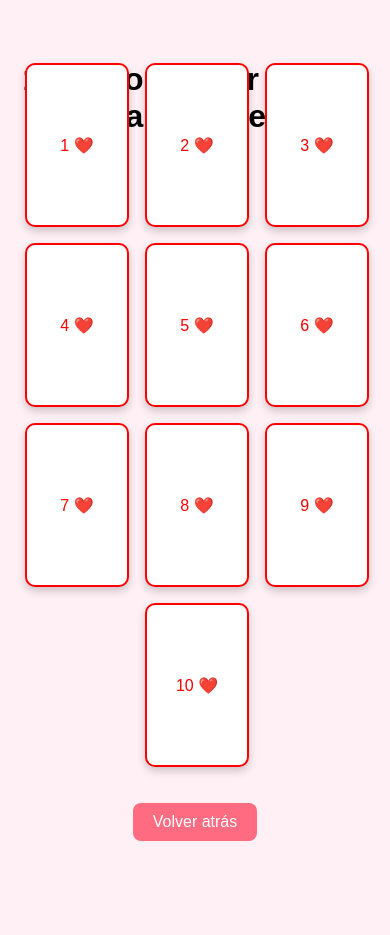
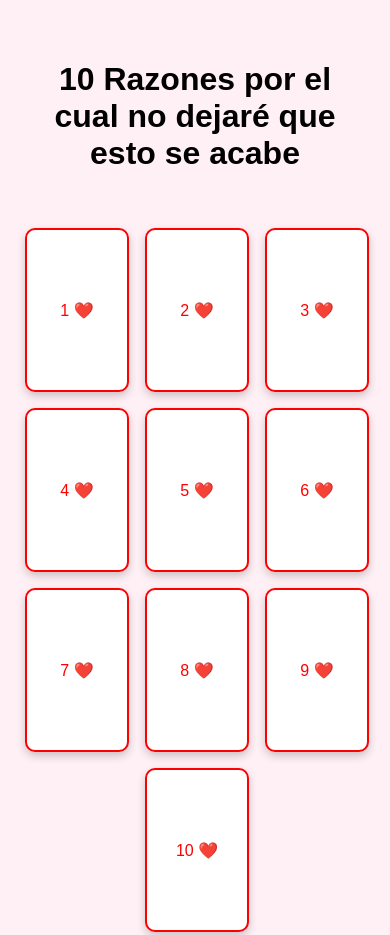
Before and after one commit to sebastian231023/jys, a plain HTML site: page cartas.html in a window 390 px wide. Shown: the top 935 px of the page. Before the commit the page ends 844 px from the top, so only its background shows below. Drawn offline with Linux system fonts and the light colour scheme.

Commit message:
Add files via upload

```diff
--- a/cartas.css
+++ b/cartas.css
@@ -104,3 +104,16 @@ body {
     75%  { color: black; }
     100% { color: black }
   }
+
+  @media (max-width: 768px) {
+    .cartas-grid {
+      width: 100%;
+      margin-top: 100%;
+
+    }
+
+    .bienvenida {
+     width: 80%;
+    }
+
+  }
```
Also changed, not shown: style.css (+10 -0 lines).
